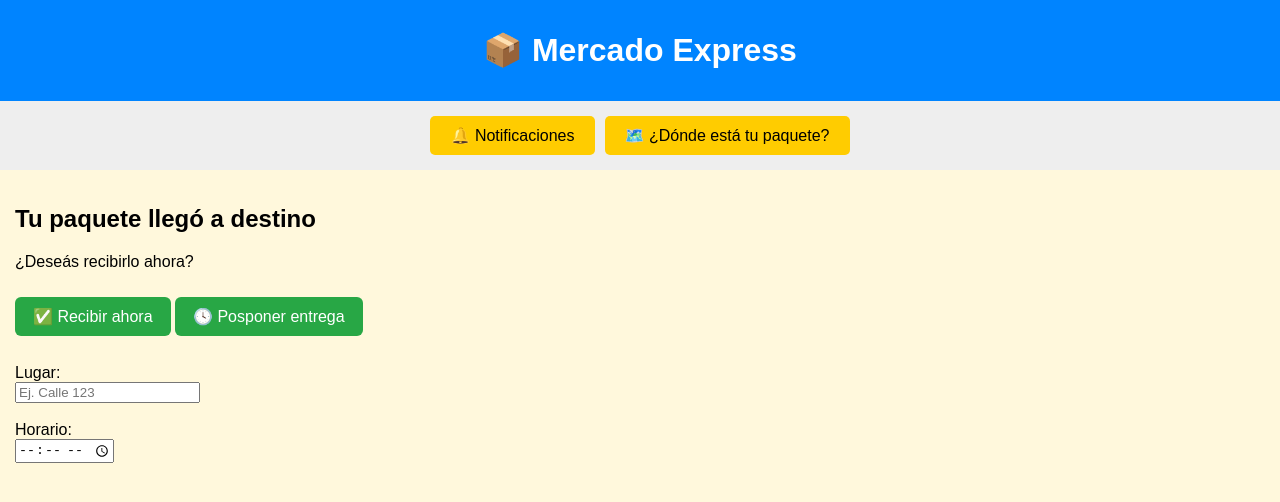
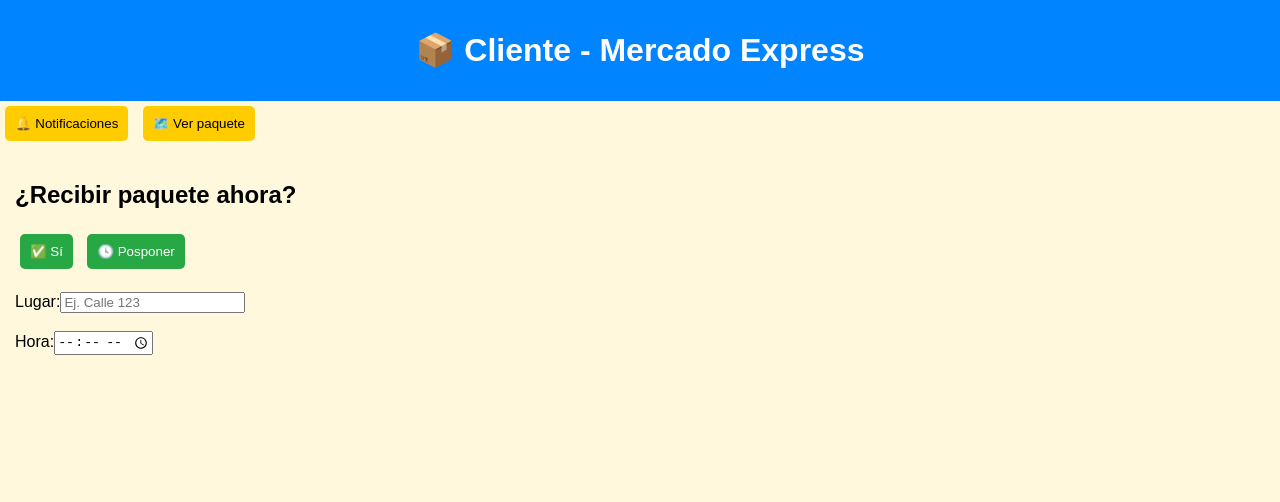
Before and after one commit to JM22962296/paqueteria-express, a plain HTML site: page cliente.html in a window 1280 px wide. Both pictures are taken after a click on the button "🔔 Notificaciones". Drawn offline with nearby package versions, Linux system fonts and the light colour scheme.

Commit message:
Update cliente.html

```diff
--- a/cliente.html
+++ b/cliente.html
@@ -5,136 +5,90 @@
   <title>Cliente - Mercado Express</title>
   <link rel="stylesheet" href="https://unpkg.com/leaflet@1.9.4/dist/leaflet.css" />
   <style>
-    body {
-      font-family: Arial, sans-serif;
-      margin: 0;
-      background-color: #fff8dc;
-    }
-    header {
-      background-color: #0084ff;
-      color: white;
-      padding: 10px;
-      text-align: center;
-    }
-    nav {
-      background-color: #eee;
-      padding: 10px;
-      display: flex;
-      justify-content: center;
-    }
-    nav button {
-      padding: 10px 20px;
-      margin: 5px;
-      font-size: 16px;
-      cursor: pointer;
-      border-radius: 5px;
-      border: none;
-      background-color: #ffcc00;
-    }
-    section {
-      padding: 15px;
-    }
-    #map {
-      height: 400px;
-      margin-top: 15px;
-    }
-    .btn {
-      background-color: #28a745;
-      color: white;
-      padding: 10px 18px;
-      margin: 10px 0;
-      font-size: 16px;
-      border: none;
-      border-radius: 6px;
-      cursor: pointer;
-    }
-    #contador {
-      font-size: 24px;
-      color: #d32f2f;
-      font-weight: bold;
-      margin-top: 10px;
-    }
+    body { font-family: Arial; margin: 0; background-color: #fff8dc; }
+    header { background-color: #0084ff; color: white; text-align: center; padding: 10px; }
+    nav button { padding: 10px; margin: 5px; background-color: #ffcc00; border: none; border-radius: 5px; }
+    section { padding: 15px; }
+    .btn { background-color: #28a745; color: white; padding: 10px; border: none; border-radius: 5px; margin: 5px; }
+    #contador { font-size: 22px; color: #d32f2f; font-weight: bold; margin-top: 10px; }
+    #map { height: 300px; margin-top: 10px; }
   </style>
 </head>
 <body>
 
 <header>
-  <h1>📦 Mercado Express</h1>
+  <h1>📦 Cliente - Mercado Express</h1>
 </header>
 
 <nav>
-  <button onclick="mostrarVista('notificaciones')">🔔 Notificaciones</button>
-  <button onclick="mostrarVista('seguimiento')">🗺️ ¿Dónde está tu paquete?</button>
+  <button onclick="vista('noti')">🔔 Notificaciones</button>
+  <button onclick="vista('mapa')">🗺️ Ver paquete</button>
 </nav>
 
-<section id="notificaciones">
-  <h2>Tu paquete llegó a destino</h2>
-  <p>¿Deseás recibirlo ahora?</p>
-  <button class="btn" onclick="recibir()">✅ Recibir ahora</button>
-  <button class="btn" onclick="posponer()">🕓 Posponer entrega</button><br><br>
-
-  <label>Lugar:</label><br>
-  <input type="text" placeholder="Ej. Calle 123"><br><br>
-  <label>Horario:</label><br>
-  <input type="time"><br><br>
-
+<section id="noti">
+  <h2>¿Recibir paquete ahora?</h2>
+  <button class="btn" onclick="accion('ahora')">✅ Sí</button>
+  <button class="btn" onclick="accion('posponer')">🕓 Posponer</button>
+  <br><br>
+  <label>Lugar:</label><input type="text" placeholder="Ej. Calle 123"><br><br>
+  <label>Hora:</label><input type="time"><br><br>
   <div id="contador"></div>
 </section>
 
-<section id="seguimiento" style="display:none;">
-  <h2>Paquete en tránsito</h2>
+<section id="mapa" style="display:none;">
+  <h2>Seguimiento en tiempo real</h2>
   <div id="map"></div>
 </section>
 
 <script src="https://unpkg.com/leaflet@1.9.4/dist/leaflet.js"></script>
 <script>
-  function mostrarVista(vista) {
-    document.getElementById('notificaciones').style.display = vista === 'notificaciones' ? 'block' : 'none';
-    document.getElementById('seguimiento').style.display = vista === 'seguimiento' ? 'block' : 'none';
-    if (vista === 'seguimiento') setTimeout(() => map.invalidateSize(), 300);
+  function vista(v) {
+    document.getElementById('noti').style.display = v === 'noti' ? 'block' : 'none';
+    document.getElementById('mapa').style.display = v === 'mapa' ? 'block' : 'none';
+    if (v === 'mapa') setTimeout(() => map.invalidateSize(), 300);
   }
 
-  function recibir() {
-    iniciarContador(3); // simulamos llegada en 3 minutos
-  }
+  // Simulación mapa
+  const map = L.map('map').setView([-51.6226, -69.2181], 14);
+  L.tileLayer('https://tile.openstreetmap.org/{z}/{x}/{y}.png').addTo(map);
+  const paquete = L.marker([-51.6226, -69.2181], {
+    icon: L.icon({ iconUrl: 'https://cdn-icons-png.flaticon.com/128/833/833524.png', iconSize: [32,32], iconAnchor: [16,16] })
+  }).addTo(map);
 
-  function posponer() {
-    iniciarContador(10); // reprogramación en 10 minutos
+  // Movimiento simulado
+  setInterval(() => {
+    let pos = paquete.getLatLng();
+    let dx = 0.0001, dy = -0.0001;
+    paquete.setLatLng([pos.lat + dx, pos.lng + dy]);
+
+    // Si llegó al destino, muestra notificación
+    if (pos.lat < -51.621 && !window.notificado) {
+      window.notificado = true;
+      alert("📬 Tu paquete llegó a destino. ¿Querés recibirlo?");
+    }
+  }, 2000);
+
+  function accion(tipo) {
+    if (tipo === 'ahora') {
+      iniciarContador(3);
+    } else {
+      iniciarContador(10);
+    }
   }
 
   function iniciarContador(minutos) {
-    let tiempo = minutos * 60;
-    const contador = document.getElementById('contador');
-    const intervalo = setInterval(() => {
-      const m = Math.floor(tiempo / 60);
-      const s = tiempo % 60;
-      contador.innerText = `⏳ Tu paquete llega en ${m}:${s < 10 ? '0' + s : s} minutos`;
-      tiempo--;
-      if (tiempo < 0) {
-        clearInterval(intervalo);
-        contador.innerText = '📦 Tu paquete llegó.';
+    let t = minutos * 60;
+    let el = document.getElementById('contador');
+    let i = setInterval(() => {
+      let m = Math.floor(t/60), s = t%60;
+      el.innerText = `⏳ Falta ${m}:${s<10?'0'+s:s} para recibir tu paquete`;
+      t--;
+      if (t < 0) {
+        clearInterval(i);
+        el.innerText = '📦 Entrega completada';
       }
     }, 1000);
   }
-
-  // Mapa simulado en Río Gallegos
-  const map = L.map('map').setView([-51.6226, -69.2181], 14);
-  L.tileLayer('https://tile.openstreetmap.org/{z}/{x}/{y}.png').addTo(map);
-
-  const paquete = L.marker([-51.6226, -69.2181], {
-    icon: L.icon({
-      iconUrl: 'https://cdn-icons-png.flaticon.com/128/833/833524.png',
-      iconSize: [32, 32],
-      iconAnchor: [16, 16]
-    })
-  }).addTo(map).bindPopup('📦 En tránsito');
-
-  setInterval(() => {
-    const pos = paquete.getLatLng();
-    const dx = (Math.random() - 0.5) * 0.001;
-    const dy = (Math.random() - 0.5) * 0.001;
-    paquete.setLatLng([pos.lat + dx, pos.lng + dy]);
-  }, 1500);
 </script>
 
 </body>
```
